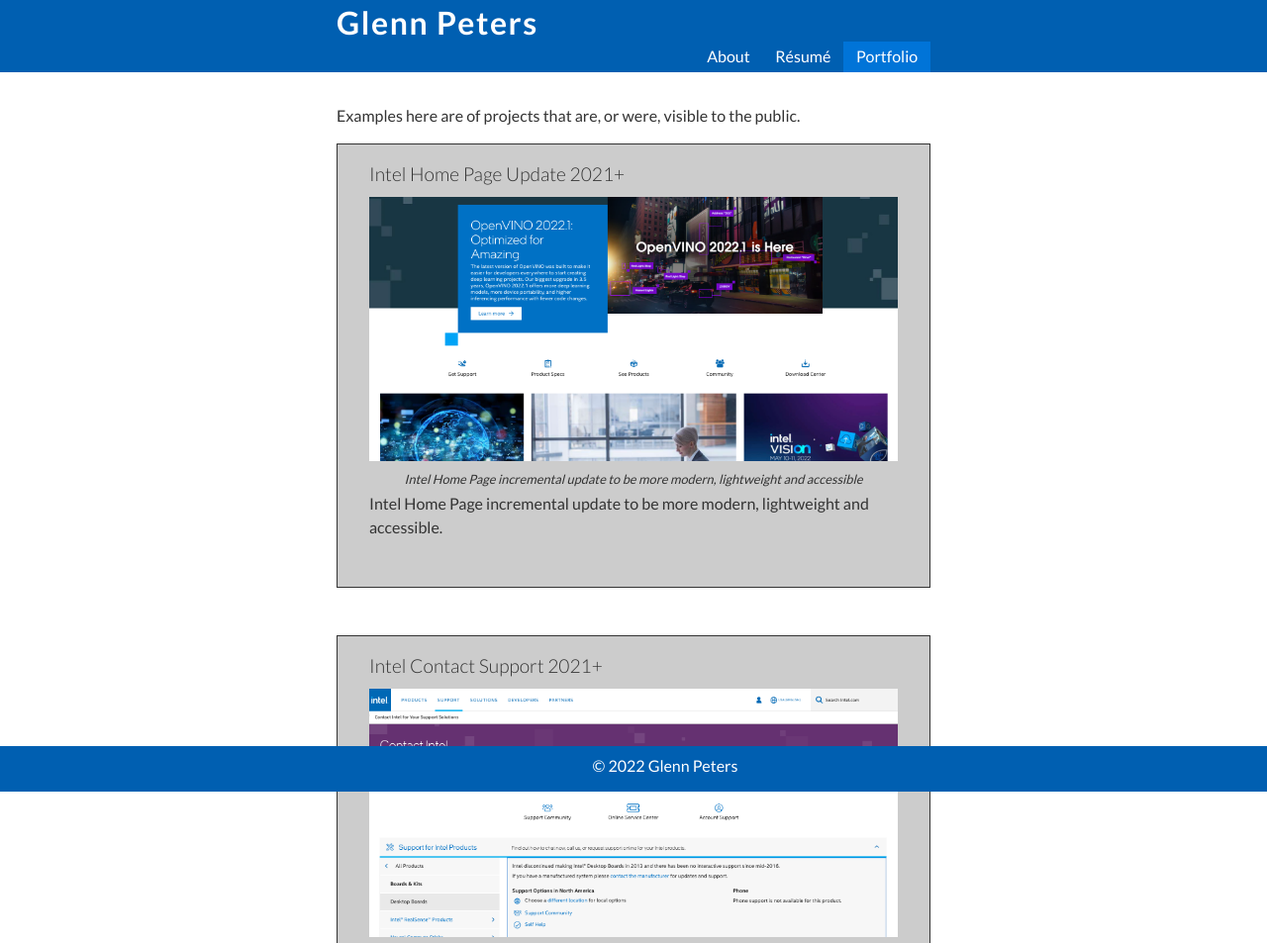
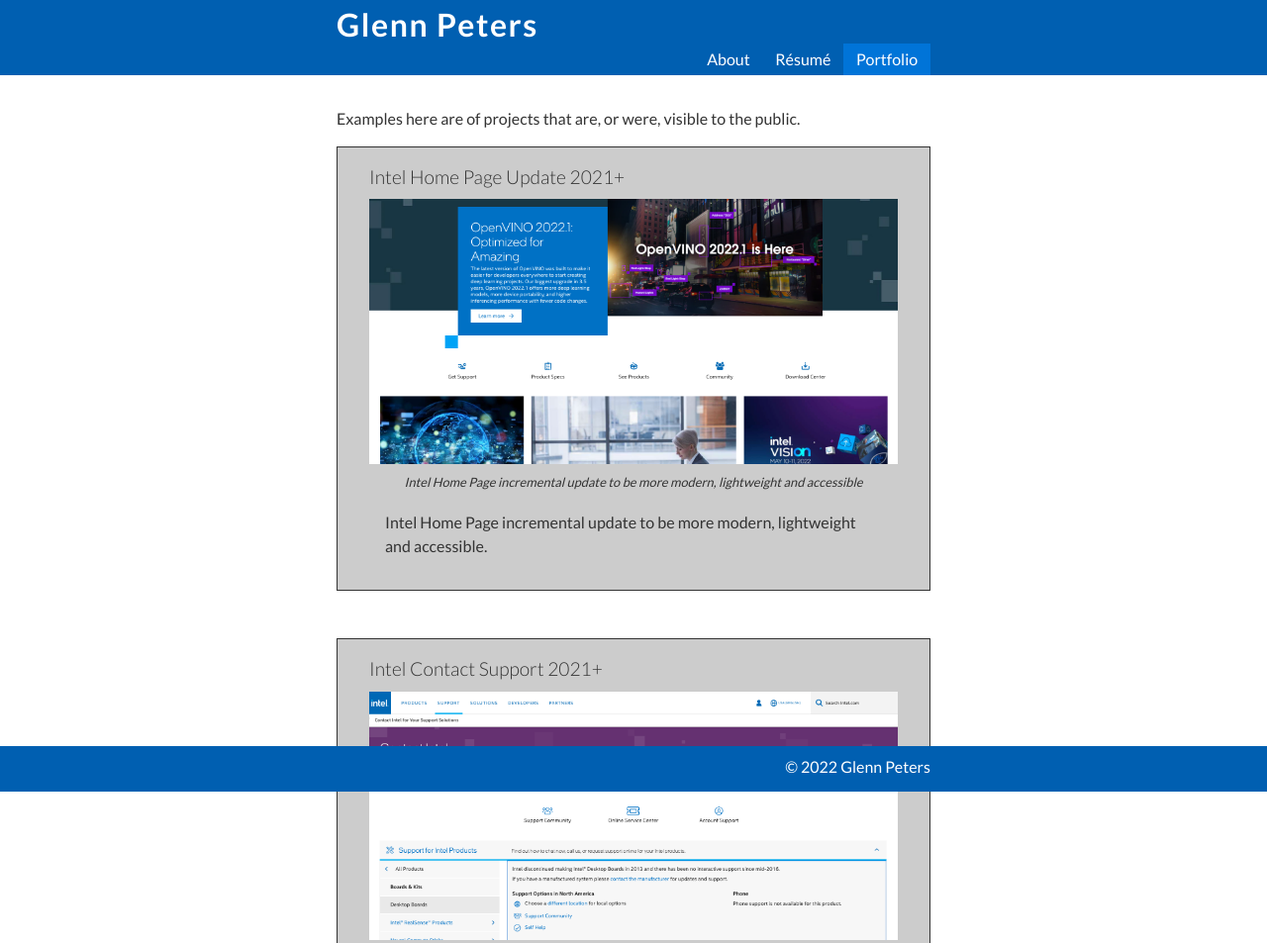
Before and after one commit to glennpeters/glennpeters-dev-gatsby, a Gatsby site: page /portfolio in a window 1280 px wide. Shown: the top 953 px of the page at 99% size. Built offline with nearby package versions, Linux system fonts and the light colour scheme; Gatsby itself is replaced by a stand-in of ours.

Commit message:
Restructured HTML/CSS for theming, added commented out dark theme * Right aligned footer * reverted scrollbar

```diff
--- a/src/components/PortfolioCard/portfolioCard.css
+++ b/src/components/PortfolioCard/portfolioCard.css
@@ -1,9 +1,20 @@
 
 .portfolioCard {
-    background-color: #ccc;
-    border: 1px solid #333;
     padding: 1rem 2rem;
     margin: 0 auto 3rem;
+}
+
+.description {
+    margin: 0 auto;
+    padding: 1rem;
+}
+
+.portfolioCard p {
+    margin: 0;
+}
+
+.portfolioCard p + p {
+    margin: 1rem 0 0;
 }
 
 figure {
@@ -33,7 +44,3 @@
     font-size: 0.8rem;
     font-style: oblique;
 }
-
-.description {
-    margin: 0 auto 2rem;
-}
--- a/src/components/PortfolioCard/portfolioCard.js
+++ b/src/components/PortfolioCard/portfolioCard.js
@@ -3,7 +3,7 @@
 import './portfolioCard.css'
 
 const PortfolioCard = ({ children }) => (
-    <section className="portfolioCard">
+    <section className="portfolioCard innerBlock">
         {children}
     </section>
 )
--- a/src/components/header.css
+++ b/src/components/header.css
@@ -20,6 +20,14 @@
     background: transparent;
 } */
 
+header h1 {
+    /* Margin-top default was adding white block on the top of the page */
+    margin: 0;
+    display: block;
+    letter-spacing: 0.1rem;
+    padding: 0.3rem 0 0;
+}
+
 header a {
     color: #fff;
     /* padding: 0.4rem 0.8rem; */
@@ -28,18 +36,15 @@
     transition: all .5s ease-in-out;
 }
 
-header h1 {
-    /* Margin-top default was adding white block on the top of the page */
-    margin: 0;
-    display: block;
-    letter-spacing: 0.1rem;
-    padding: 0.3rem 0 0;
+header a:visited {
+    color: #fff;
+    text-decoration: none;
 }
 
 header nav a {
     padding: 0.4rem 0.8rem;
     box-sizing: border-box;
-    box-shadow: 0 5px 5px -5px rgba(255,255,255,0);
+    /* box-shadow: 0 5px 5px -5px rgba(255,255,255,0); */
     /* border-top-left-radius: 0.2rem;
     border-top-right-radius: 0.2rem; */
 }
--- a/src/components/layout.css
+++ b/src/components/layout.css
@@ -54,13 +54,13 @@
 }
 
 html, body {
-    /* Jura,  */
-    /* font-family: 'Lato', 'Source Sans Pro', 'Lucida Sans', 'Lucida Sans Regular', 'Lucida Grande', 'Lucida Sans Unicode', Geneva, Verdana, sans-serif; */
+    /* font-family: Jura, 'Lato', 'Source Sans Pro', 'Lucida Sans', 'Lucida Sans Regular', 'Lucida Grande', 'Lucida Sans Unicode', Geneva, Verdana, sans-serif; */
     font-family: 'Lato', Verdana, Arial, Helvetica, sans-serif;
     color: #333;
     font-size: 1rem;
     font-weight: 400;
 }
+
 
 h1, h2, h3, h4, h5, h6 {
     /* 'Roboto Condensed',  */
@@ -133,6 +133,11 @@
     line-height: 1.5;
 }
 
+.innerBlock {
+    background-color: #ccc;
+    border: 1px solid #333;
+}
+
 main figure {
     width: 100%;
     max-width: 1000px;
@@ -186,7 +191,12 @@
 }
 
 
-/* Footer */
+
+/* ============================================================== *\
+ *
+ * Footer
+ *
+\* ============================================================== */
 
 footer {
     position: fixed;
@@ -196,29 +206,67 @@
     background-color: #005fb1;
     color: #fff;
     margin: 0;
-    padding: 0.7rem 2rem;
-    text-align: center;
+    padding: 0.7rem 0;
+    text-align: right;
 }
 
 
-/* Scrollbar, Scroll Thumb */
+/* ============================================================== *\
+ *
+ * Scrollbar
+ *
+\* ============================================================== */
 
-::-webkit-scrollbar {
+/* ::-webkit-scrollbar {
     height: 10px;
     width: 10px;
     background: #edf2f4;
 }
 
 ::-webkit-scrollbar-thumb {
-    /* background: #005fb1; */
+    background: #005fb1;
     background: #6791a2;
+    background: #333;
     -webkit-border-radius: 0.2rem;
-    /* -webkit-box-shadow: 0px 1px 2px rgba(0, 0, 0, 0.75); */
+    -webkit-box-shadow: 0px 1px 2px rgba(0, 0, 0, 0.75);
 }
 
 ::-webkit-scrollbar-corner {
     background: #333;
+} */
+
+/* ============================================================== *\
+ *
+ * Theme (Colors)
+ *
+\* ============================================================== */
+/*
+body {
+    background-color: #000;
+    color: #fff;
 }
+
+header {
+    background-color: #333;
+    color: #fff;
+}
+
+.innerBlock {
+    background-color: #333;
+    border: 1px solid #666;
+}
+
+a {
+    color: cyan;
+}
+
+a:visited {
+    color: blue;
+}
+
+footer {
+    background-color: #333;
+} */
 
 
 /* ============================================================== *\
--- a/src/components/layout.js
+++ b/src/components/layout.js
@@ -4,7 +4,7 @@
 
 import Header from "./header"
 
-import '../css/normalize.css'
+// import '../css/normalize.css'
 import './layout.css'
 
 
```
Also changed, not shown: README.md.
